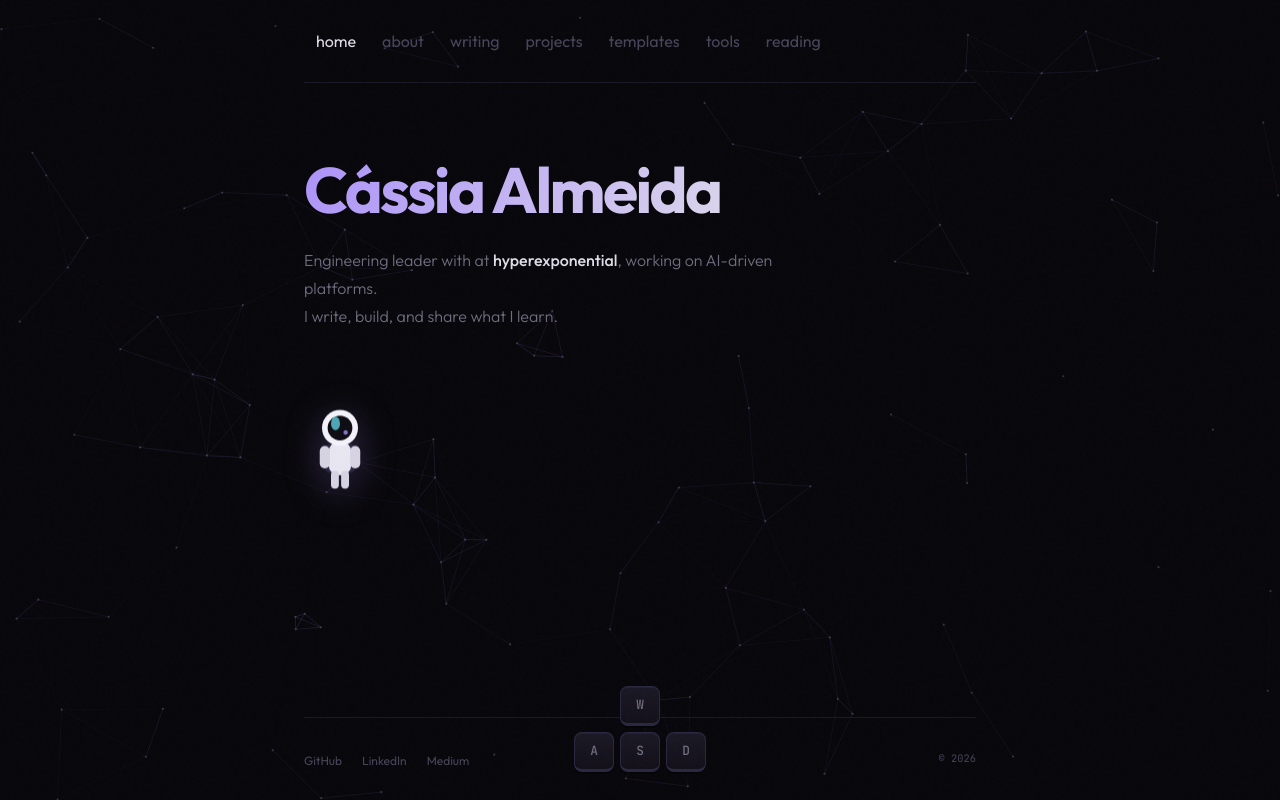
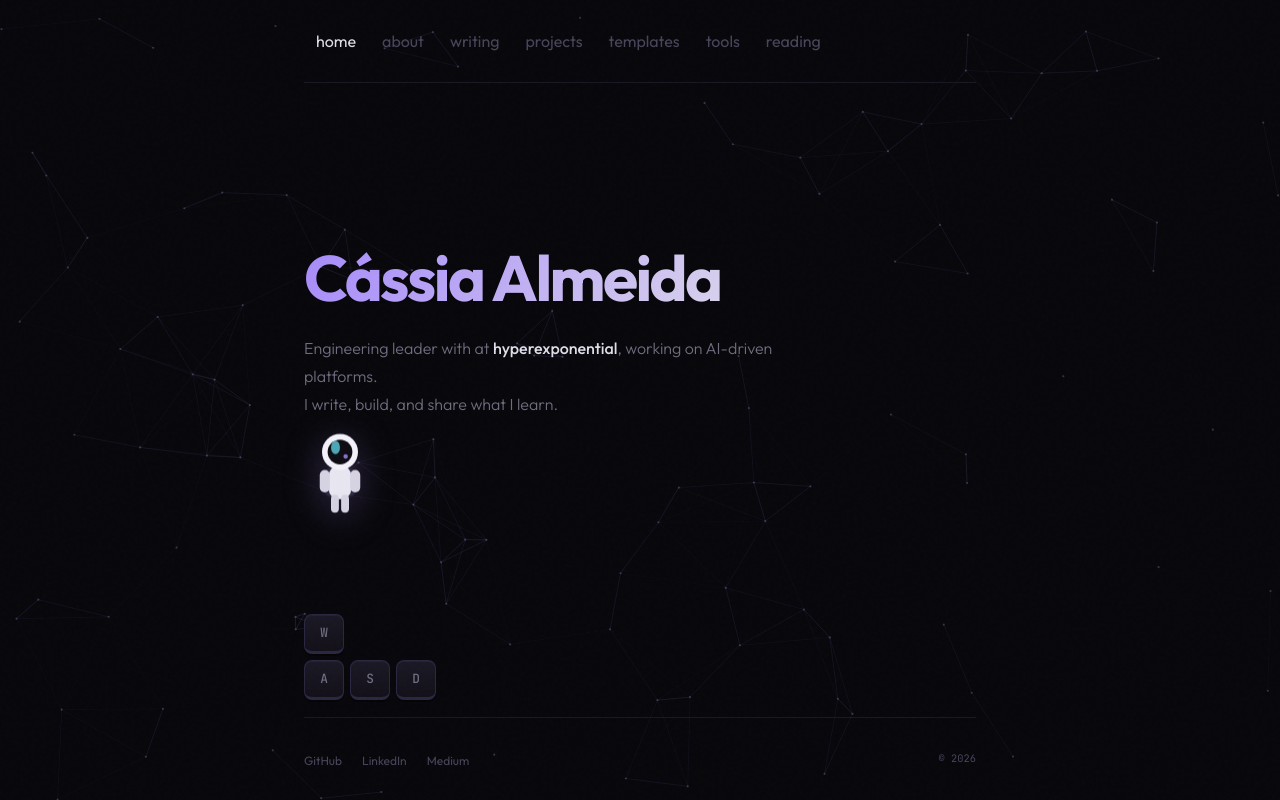
Before and after one commit to shiphrahx/cassia-almeida.com, a Next.js app: page / in a window 1280 px wide. Built offline with nearby package versions, Linux system fonts and the light colour scheme.

Commit message:
fix: lower home title position, move WASD keys above footer left-aligned

```diff
--- a/app/globals.css
+++ b/app/globals.css
@@ -408,10 +408,23 @@ nav {
   pointer-events: none;
 }
 
+main:has(.home-content) {
+  display: flex;
+  flex-direction: column;
+}
+
 .home-content {
   position: relative;
   z-index: 2;
+  flex: 1;
+  display: flex;
+  flex-direction: column;
+  justify-content: flex-start;
+  padding-top: 20vh;
 }
+
+.home-content .page-title { padding-top: 0; }
+.home-content .page-subtitle { padding-bottom: 0; }
 
 #astronaut-rest { width: 88px; height: 1px; }
 
@@ -453,13 +466,12 @@ nav {
 /* ── WASD keyboard hint (bottom centered) ── */
 .wasd-hint {
   position: fixed;
-  bottom: 28px;
-  left: 50%;
-  transform: translateX(-50%);
+  bottom: 100px;
+  left: max(24px, calc(50% - 360px + 24px));
   z-index: 4;
   display: flex;
   flex-direction: column;
-  align-items: center;
+  align-items: flex-start;
   gap: 6px;
   user-select: none;
   pointer-events: none;
```
